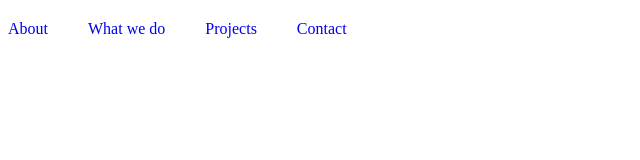
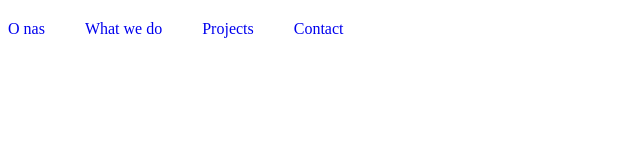
Before and after one commit to Debora11/Nauka-Gita, a plain HTML site: page index.html/index.html in a window 1280 px wide. Shown: the full height of the page, 0-640 px from the left. Drawn offline with Linux system fonts and the light colour scheme; files that its build step writes are made by us from their sources.

Commit message:
update section about

```diff
--- a/index.html/index.html
+++ b/index.html/index.html
@@ -12,7 +12,7 @@
                 <div class="container">
                     <ul>
                         <li>
-                            <a href="#about">About</a>
+                            <a href="#about">O nas</a>
                             <ul>
                                 <li><a href="#whatwedo">Team</a></li>
                                 <li><a href="#whatwedo">Values</a></li>
```
